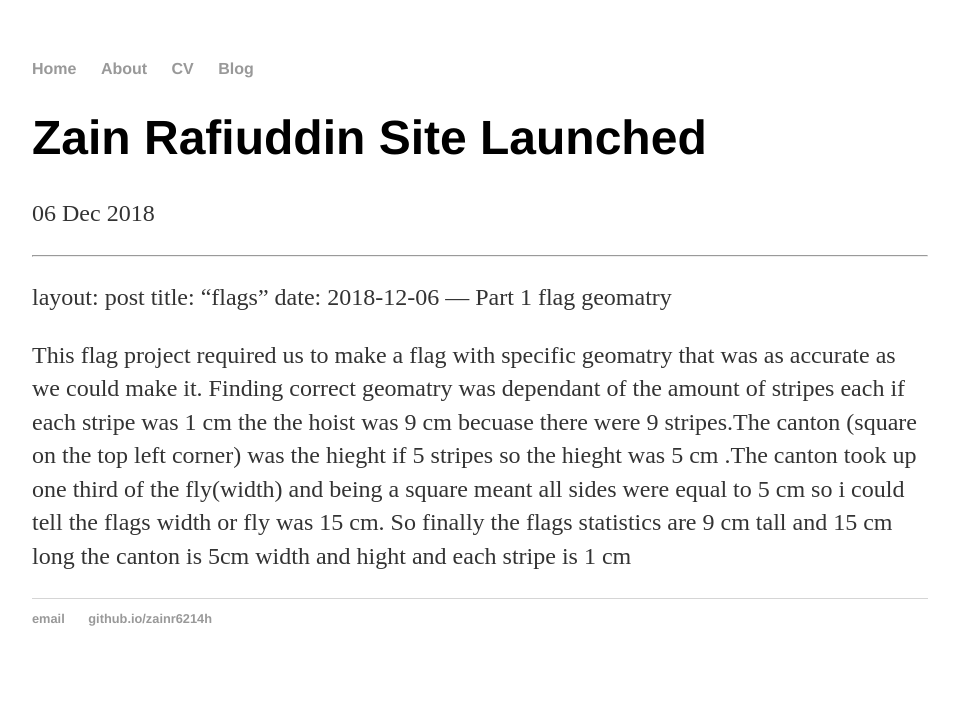
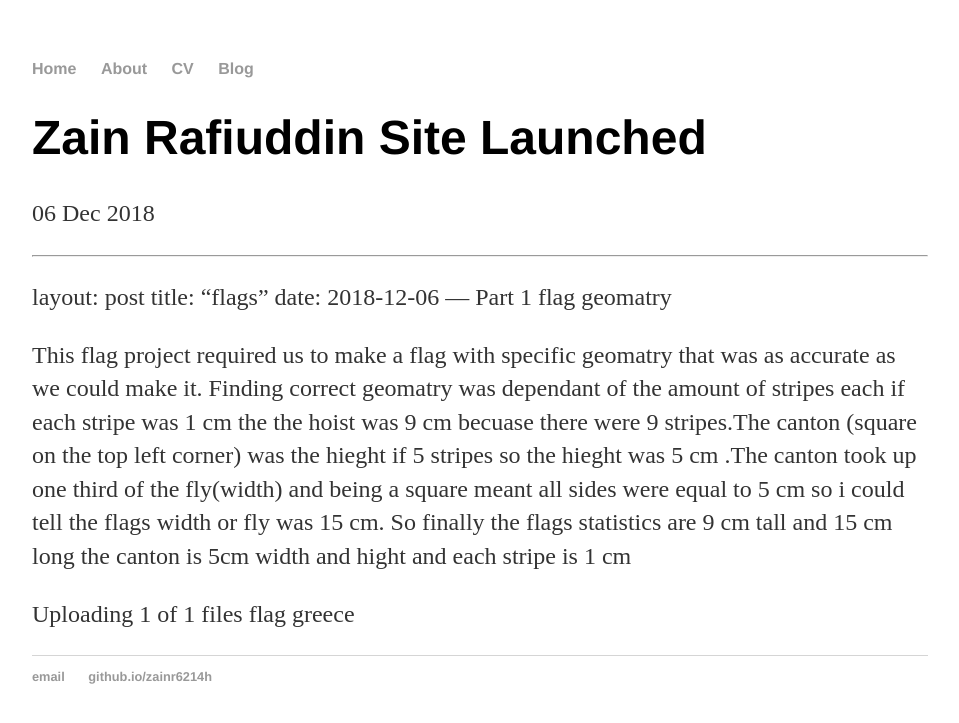
Before and after one commit to zainr6214/zainr6214.github.io, a Jekyll site: the page built from _posts/2018-12-06-zain-rafiuddin-site-launched.md, in a window 1280 px wide. Shown: the top 723 px of the page, without its empty margins (160-1119 px from the left). Built offline with Jekyll 4.4.1, drawn with Linux system fonts in a browser that asks for light colours; our own code applies the rules of GitHub Pages for plain Markdown files.

Commit message:
Update 2018-12-06-zain-rafiuddin-site-launched.md

```diff
--- a/_posts/2018-12-06-zain-rafiuddin-site-launched.md
+++ b/_posts/2018-12-06-zain-rafiuddin-site-launched.md
@@ -7,3 +7,6 @@ date: 2018-12-06
  Part 1 flag geomatry
 
  This flag project required us to make a flag with specific geomatry that was as accurate as we could make it. Finding correct geomatry  was dependant of the amount of stripes each if each stripe was 1 cm the the hoist was 9 cm becuase there were 9 stripes.The canton (square on the top left corner) was the hieght if 5 stripes so the hieght was 5 cm .The canton took up one third of the fly(width) and being a square meant all sides were equal to 5 cm so i could tell the flags width or fly was 15 cm.  So finally the flags statistics are 9 cm tall and 15 cm long the canton is 5cm width and hight and each stripe is 1 cm
+
+Uploading 1 of 1 files
+flag greece
```
